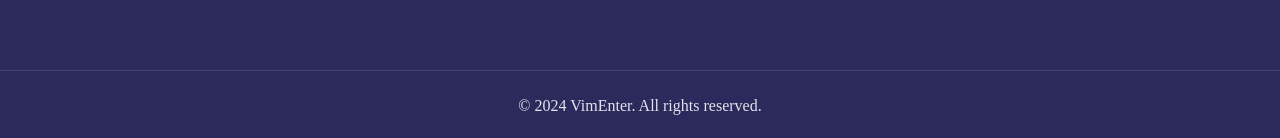
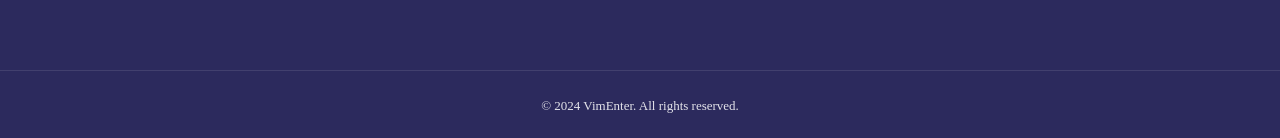
Before and after one commit to au-vimenter/au-vimenter-2024, a React (Vite) app: page / in a window 1280 px wide. Shown: the part 1559-1697 px from the top of the page. Built offline with nearby package versions, Linux system fonts and the light colour scheme; a web font is replaced by a local one.

Commit message:
chore: footer style 수정

```diff
--- a/src/components/Footer.jsx
+++ b/src/components/Footer.jsx
@@ -1,18 +1,9 @@
 import { footerText } from "../constants/text.js";
+import styles from "../styles/Footer.module.css";
 
 const Footer = () => {
   return (
-    <footer
-      style={{
-        display: "flex",
-        justifyContent: "center",
-        alignItems: "center",
-        height: "50px",
-        padding: "10px",
-        borderTop: "1px solid rgba(255, 255, 255, 0.1)",
-        width: "100vw",
-      }}
-    >
+    <footer className={styles.container}>
       <div>&copy; {footerText}</div>
     </footer>
   );
--- /dev/null
+++ b/src/styles/Footer.module.css
@@ -0,0 +1,14 @@
+.container {
+  display: flex;
+  justify-content: center;
+  align-items: center;
+  height: 50px;
+  padding: 10px;
+  border-top: 1px solid rgba(255, 255, 255, 0.1);
+  width: 100vw;
+  font-size: 13px;
+
+  @media (max-width: 768px) {
+    font-size: 11px;
+  }
+}
```
